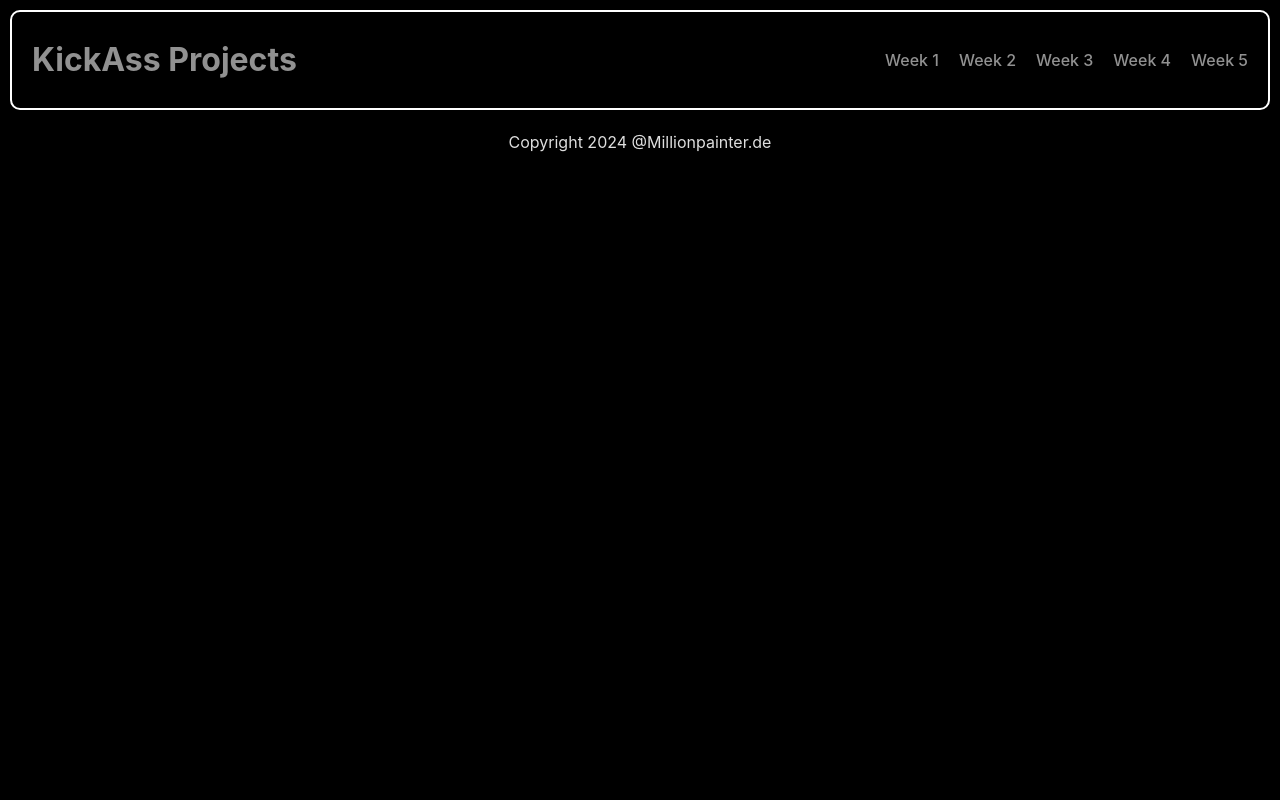
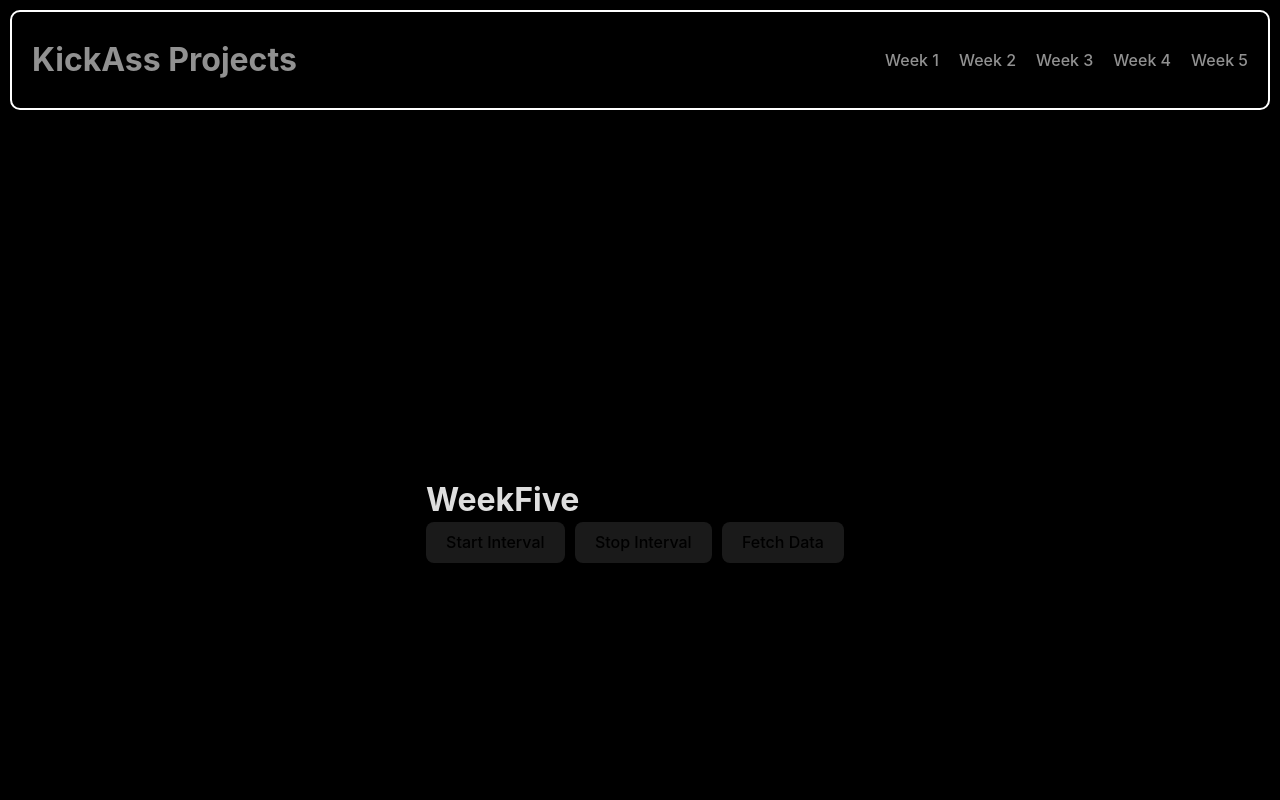
Before and after one commit to Phil-star1984/kickass_projects, a React (Vite) app: page /weekfive in a window 1280 px wide. Shown: the top 800 px of the page. Built offline with nearby package versions, Linux system fonts and the light colour scheme.

Commit message:
Change Interval color

```diff
--- a/src/App.jsx
+++ b/src/App.jsx
@@ -9,6 +9,7 @@ import WeekTwoSecond from "./components/WeekTwoSecond.jsx";
 import WeekThree from "./components/WeekThree.jsx";
 import Footer from "./components/Footer.jsx";
 import WeekFour from "./components/WeekFour.jsx";
+import WeekFive from "./components/WeekFive.jsx";
 
 function App() {
   return (
@@ -21,6 +22,7 @@ function App() {
         <Route path="/weektwo" element={<WeekTwoSecond />} />
         <Route path="/weekthree" element={<WeekThree />} />
         <Route path="/weekfour" element={<WeekFour />} />
+        <Route path="weekfive" element={<WeekFive />} />
       </Routes>
       <Footer />
     </>
--- /dev/null
+++ b/src/components/WeekFive.jsx
@@ -0,0 +1,77 @@
+import React, { useState, useEffect, useRef } from "react";
+import axios from "axios";
+import { Link } from "react-router-dom";
+
+function WeekFive() {
+  const [showSquare, setShowSquare] = useState(false);
+  const [data, setData] = useState(null);
+  const myInterval = useRef(null); // Verwendung von useRef, um den Interval-Handle zu speichern
+
+  const handleClick = () => {
+    if (myInterval.current) {
+      clearInterval(myInterval.current); // Stoppt den vorherigen Intervall, falls vorhanden
+    }
+
+    window.open(
+      `mailto:test@example.com?subject=hello there you&body=let's talk you crazy guy`
+    );
+    myInterval.current = setInterval(() => {
+      setShowSquare((prevShowSquare) => !prevShowSquare);
+    }, 1000); // 5000 für ein Intervall von 5 Sekunden
+  };
+
+  const stopInterval = () => {
+    clearInterval(myInterval.current); // Verwendung von .current, um auf den gespeicherten Wert zuzugreifen
+    myInterval.current = null; // Setzen von myInterval.current zurück auf null nach dem Stoppen des Intervals
+  };
+
+  const getData = async () => {
+    try {
+      const result = await axios.get("https://api.publicapis.org/entries");
+      if (result.status === 200) {
+        console.log("Hurray, fetching data successful!");
+      }
+      console.log(result.data.entries);
+      console.log(result.data.entries.length);
+      //.API
+      setData(result.data.entries);
+      const filteredResult = result.data.entries.filter((item) => {
+        return item.Link.toLowerCase().includes("api");
+      });
+      console.log(filteredResult);
+    } catch (error) {
+      console.error("Fetching data not successful", error);
+    }
+  };
+
+  useEffect(() => {
+    return () => {
+      if (myInterval.current) {
+        clearInterval(myInterval.current);
+      }
+    };
+  }, []); // Leeres Abhängigkeitsarray, um die Bereinigungsfunktion nur beim Unmount auszuführen
+
+  return (
+    <div className="weekfive_outer_container">
+      <div className="weekfive_inner_container">
+        <h1>WeekFive</h1>
+        <button onClick={handleClick}>Start Interval</button>
+        <button onClick={stopInterval}>Stop Interval</button>
+        {!!showSquare && <div className="weekfive_square">DONE</div>}
+        {!!data && (
+          <div>
+            {data.map((item, index) => (
+              <Link to={item.Link} key={index} target="_blank">
+                <h1>{item.Link}</h1>
+              </Link>
+            ))}
+          </div>
+        )}
+        <button onClick={getData}>Fetch Data</button>
+      </div>
+    </div>
+  );
+}
+
+export default WeekFive;
--- a/src/index.css
+++ b/src/index.css
@@ -585,6 +585,23 @@ td:hover {
   bottom: 20px;
 }
 
+.weekfive_outer_container {
+  display: flex;
+  justify-content: center;
+  align-items: center;
+  height: 100vh;
+}
+
+.weekfive_square {
+  height: 300px;
+  width: 300px;
+  background-color: rgb(0, 30, 255);
+  text-align: center;
+  display: flex;
+  align-items: center;
+  justify-content: center;
+}
+
 /*///////////////////// Media Queries ////////////////////////*/
 
 @media only screen and (max-width: 600px) {
```
